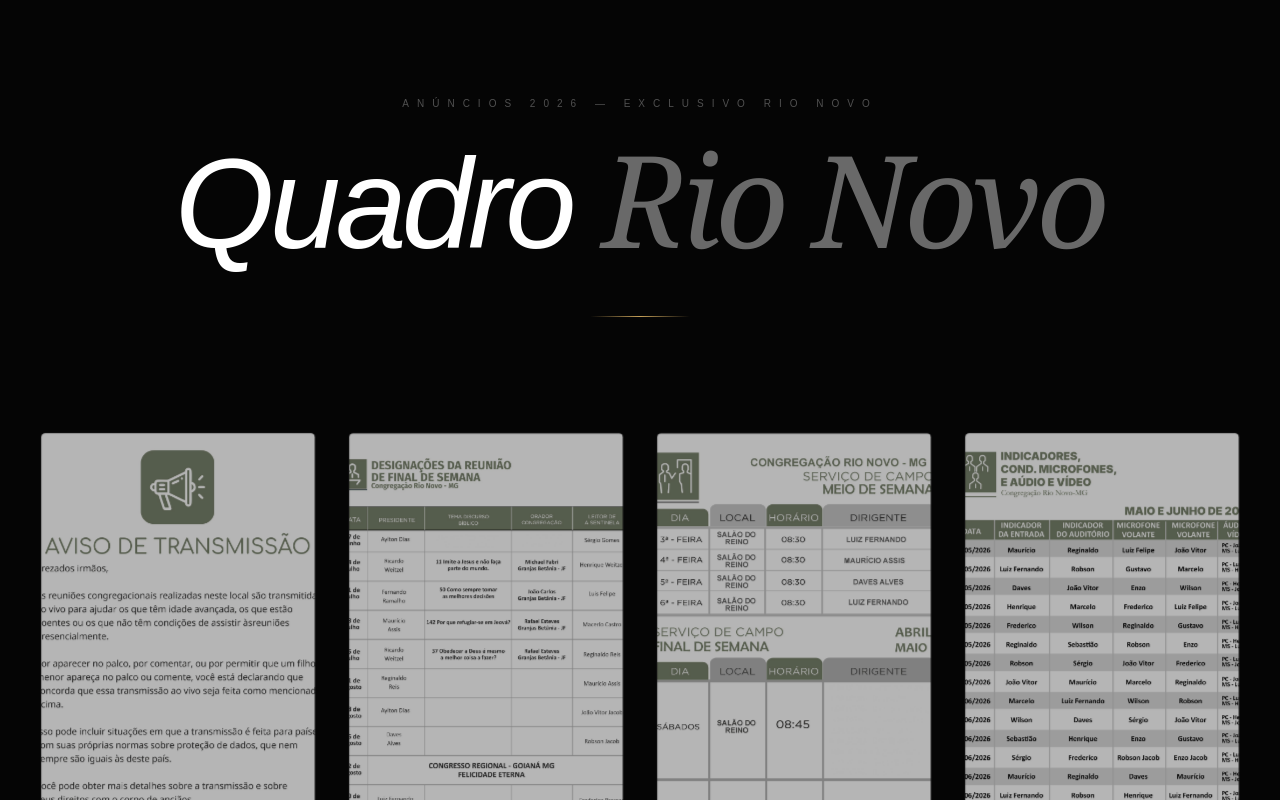
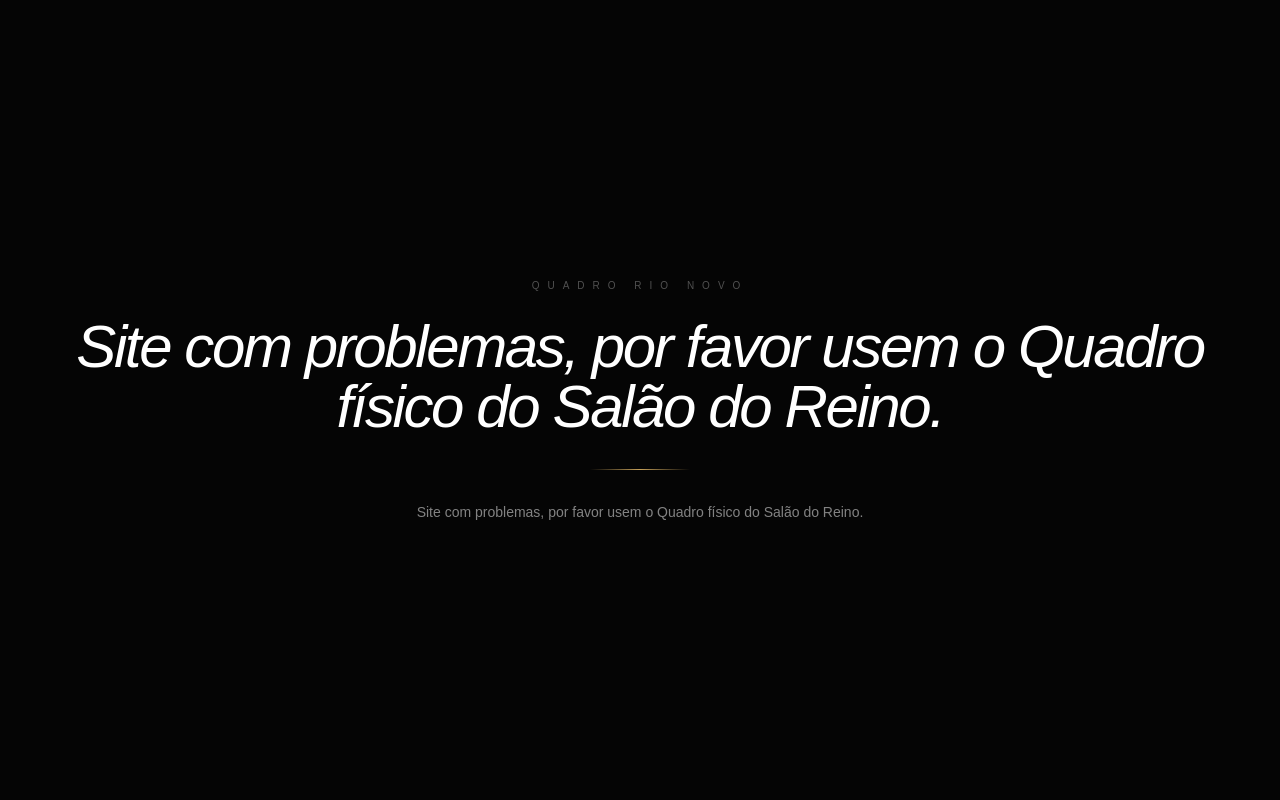
Before and after one commit to limarodrigo3d/quadro-revolux-2026, a Next.js app: page / in a window 1280 px wide. Shown: the top 800 px of the page. Built offline with nearby package versions, Linux system fonts and the light colour scheme.

Commit message:
ATUALIZE

```diff
--- a/src/app/page.tsx
+++ b/src/app/page.tsx
@@ -1,69 +1,19 @@
-"use client";
+export default function Home() {
+  return (
+    <main className="relative flex min-h-screen flex-col items-center justify-center overflow-hidden bg-[#050505] px-6 text-center text-white">
+      <span className="mb-6 text-[10px] uppercase tracking-[0.8em] text-white/30">
+        Quadro Rio Novo
+      </span>
 
-import { motion, useMotionValue, useSpring, useTransform } from "framer-motion";
-import Grid from "@/components/Grid";
-import { folhas } from "@/data/folhas";
+      <h1 className="text-4xl font-extralight italic tracking-[-0.04em] sm:text-6xl">
+        Site com problemas, por favor usem o Quadro físico do Salão do Reino.
+      </h1>
 
-export default function Home() {
-  // Captura do movimento do mouse
-  const mouseX = useMotionValue(0);
-  const mouseY = useMotionValue(0);
+      <div className="mt-8 h-[1px] w-[100px] bg-gradient-to-r from-transparent via-[#c5a059] to-transparent" />
 
-  // Amortece o movimento para ficar "amanteigado" (Smooth)
-  const springConfig = { damping: 50, stiffness: 300 };
-  const smoothX = useSpring(mouseX, springConfig);
-  const smoothY = useSpring(mouseY, springConfig);
-
-  // Define quanto o fundo vai deslocar (sutil: 20px)
-  const bgX = useTransform(smoothX, [0, 1920], [-15, 15]);
-  const bgY = useTransform(smoothY, [0, 1080], [-15, 15]);
-
-  const handleMouseMove = (e: React.MouseEvent) => {
-    mouseX.set(e.clientX);
-    mouseY.set(e.clientY);
-  };
-
-  return (
-    <main
-      onMouseMove={handleMouseMove}
-      className="relative min-h-screen overflow-x-hidden bg-[#050505] text-white"
-    >
-      {/* Camada Parallax de Fundo (Textura/Grão) */}
-      <motion.div
-        style={{ x: bgX, y: bgY, scale: 1.05 }}
-        className="bg-texture fixed inset-0 z-0 opacity-10"
-      />
-
-      <section className="relative z-10 mx-auto max-w-[1400px] px-6 py-24 sm:px-12">
-        <header className="mb-32 flex flex-col items-center text-center">
-          <motion.span
-            initial={{ opacity: 0, y: 10 }}
-            animate={{ opacity: 1, y: 0 }}
-            transition={{ duration: 1, delay: 0.2 }}
-            className="mb-6 text-[10px] uppercase tracking-[0.8em] text-white/30"
-          >
-            Anúncios 2026 — Exclusivo Rio Novo
-          </motion.span>
-
-          <motion.h1
-            initial={{ opacity: 0, filter: "blur(10px)" }}
-            animate={{ opacity: 1, filter: "blur(0px)" }}
-            transition={{ duration: 1.5 }}
-            className="text-6xl font-extralight tracking-[-0.04em] sm:text-8xl md:text-9xl italic"
-          >
-            Quadro <span className="font-serif opacity-40">Rio Novo</span>
-          </motion.h1>
-
-          <motion.div
-            initial={{ width: 0 }}
-            animate={{ width: "100px" }}
-            transition={{ duration: 1, delay: 0.5 }}
-            className="mt-12 h-[1px] bg-gradient-to-r from-transparent via-[#c5a059] to-transparent"
-          />
-        </header>
-
-        <Grid folhas={folhas} />
-      </section>
+      <p className="mt-8 max-w-md text-sm font-light text-white/50">
+        Site com problemas, por favor usem o Quadro físico do Salão do Reino.
+      </p>
     </main>
   );
 }
```
